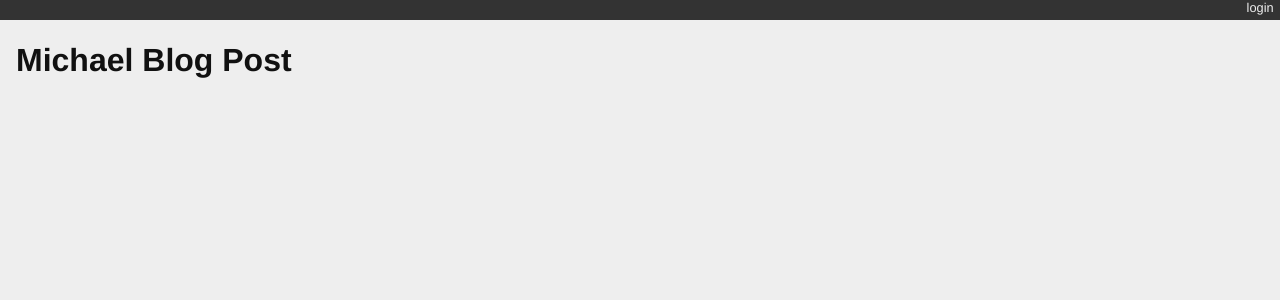
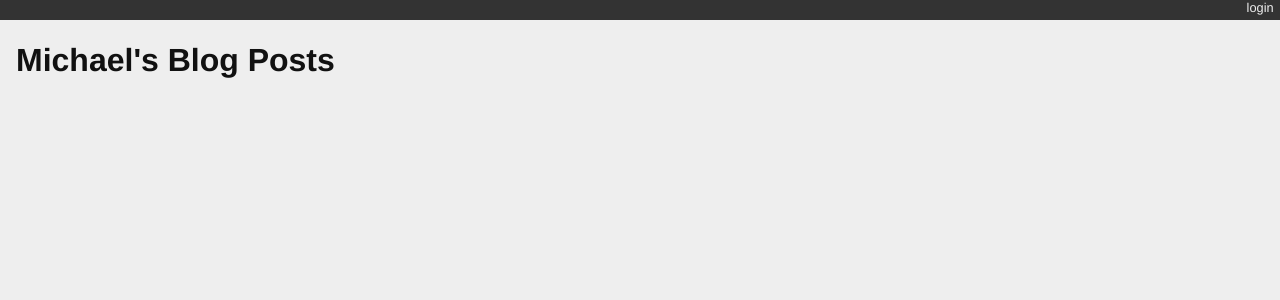
Before and after one commit to mecort/django-blog, a Django app: page / in a window 1280 px wide. Shown: the top 300 px of the page. Run offline with Django 3.2, Linux system fonts and the light colour scheme; data that the repository does not hold is empty.

Commit message:
Updated title, updated tests to pass with new title.

```diff
--- a/blogging/templates/blogging/list.html
+++ b/blogging/templates/blogging/list.html
@@ -1,5 +1,5 @@
 {% extends "base.html" %}{% block content %}
-  <h1>Michael Blog Post</h1>
+  <h1>Michael's Blog Posts</h1>
   {% comment %} here is where the query happens {% endcomment %}
   {% for post in post_list %}
   <div class="post">
--- a/blogging/tests.py
+++ b/blogging/tests.py
@@ -46,7 +46,7 @@ class FrontEndTestCase(TestCase):
         resp = self.client.get('/')
         # the content of the rendered response is always a bytestring
         resp_text = resp.content.decode(resp.charset)
-        self.assertTrue("Recent Posts" in resp_text)
+        self.assertTrue("Michael's Blog Posts" in resp_text)
         for count in range(1, 11):
             title = "Post %d Title" % count
             if count < 6:
```
